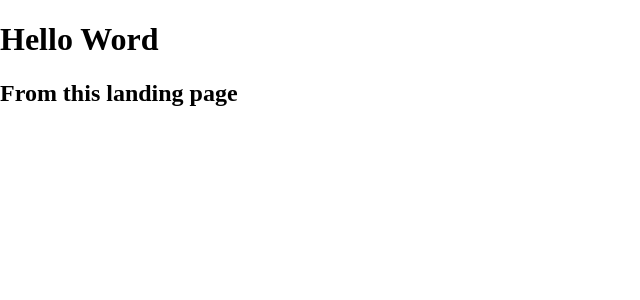
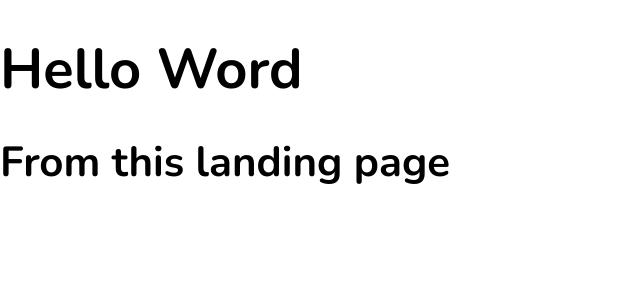
Before and after one commit to metalpoch/podcast-t2, a React (Vite) app in the folder client/: page / in a window 1280 px wide. Shown: the top 300 px of the page, without its empty margins (0-640 px from the left). Built offline with nearby package versions, Linux system fonts and the light colour scheme.

Commit message:
feat(client): add index.css and CSS variables

```diff
--- /dev/null
+++ b/client/src/index.css
@@ -0,0 +1,82 @@
+@import url('https://fonts.googleapis.com/css2?family=Kanit:wght@400;600&family=Nunito:wght@600;700&display=swap');
+
+:root {
+	--clr-darkest: #0b0b1a;
+	--clr-dark: #141630;
+	--clr-lightest: #ffffff;
+	--clr-light: #e9efff;
+	--clr-accent-1: #cb3cc6;
+	--clr-accent-2: #5c42d4;
+
+	--gradient: linear-gradient(
+		90deg,
+		var(--clr-accent-1),
+		var(--clr-accent-2)
+	);
+
+	--font-titles: 'Kanit', sans-serif;
+	--font-text: 'Nunito', sans-serif;
+
+	--font-size-text: 1.25rem;
+
+	--padding-y: 2rem;
+
+	font-family: var(--font-text);
+	font-size: 16px;
+}
+
+* {
+	scroll-behavior: smooth;
+}
+
+a {
+	font-size: var(--font-size-text);
+	text-decoration: inherit;
+}
+
+p {
+	font-size: var(--font-size-text);
+}
+
+.textGradient {
+	background: var(--gradient);
+	-webkit-background-clip: text;
+	-webkit-text-fill-color: transparent;
+	background-clip: text;
+	text-fill-color: transparent;
+}
+
+.cta {
+	text-decoration: underline;
+}
+
+.card {
+	background: var(--clr-darkest);
+	border-radius: 1.25rem;
+}
+
+.card:hover {
+	border: 3px solid var(--clr-accent-1);
+}
+
+.title {
+	font-family: var(--font-titles);
+	font-weight: 600;
+}
+
+h1 {
+	font-size: 3.5rem;
+}
+
+h2 {
+	font-size: 2.625rem;
+}
+
+h3 {
+	font-size: 1.875rem;
+}
+
+.btn {
+	padding: 1rem 3.75rem;
+	border-radius: 50rem;
+}
```
Also changed, not shown: client/src/main.jsx (+9 -8 lines).
